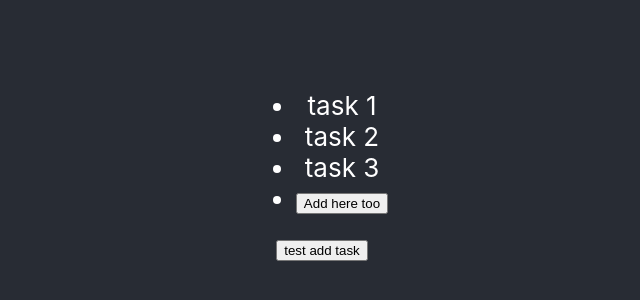
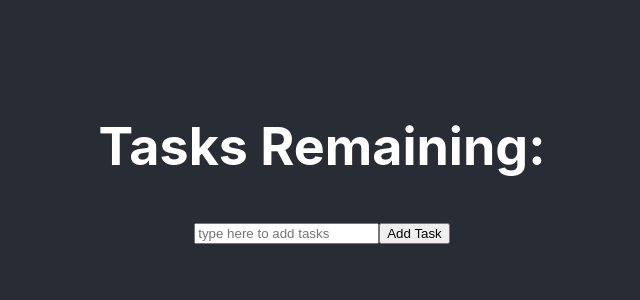
Before and after one commit to CodersforLearning/todo-app-react-Arithmetic-Overflow, a React (Create React App) app: page / in a window 1280 px wide. Shown: the part 238-538 px from the top of the page, without its empty margins (318-958 px from the left). Built offline with nearby package versions, Linux system fonts and the light colour scheme.

Commit message:
Made an addition panel

```diff
--- /dev/null
+++ b/src/components/AdditionPanel.jsx
@@ -0,0 +1,36 @@
+import React, { useState } from 'react';
+
+const AdditionPanel = ({ className, appendTask }) => {
+	const [taskTitle, setTaskTitle] = useState('');
+
+	const addTask = () => {
+		appendTask(taskTitle);
+		setTaskTitle('');
+	}
+
+	const addTaskOnEnter = event => {
+		if (event.keyCode === 13) {
+			// addTask();
+			appendTask(taskTitle);
+			setTaskTitle('');
+		}
+	}
+
+    return (
+        <span>
+        	<input
+        		type='text'
+        		placeholder='type here to add tasks'
+        		onKeyDown={event => addTaskOnEnter(event)}
+        		onChange={event => setTaskTitle(event.target.value)}
+        		value={taskTitle}
+        	/>
+
+        	<button onClick={addTask}>
+        		Add Task
+        	</button>
+        </span>
+    );
+};
+
+export default AdditionPanel;
--- a/src/components/TaskList.jsx
+++ b/src/components/TaskList.jsx
@@ -2,7 +2,7 @@ import React, { useState, useEffect } from 'react';
 
 import Task from './Task';
 
-const TaskList = ({ className, taskList, setTaskList }) => {
+const TaskList = ({ className, taskList }) => {
   const [tasks, setTasks] = useState(taskList);
 
   useEffect(
@@ -11,6 +11,11 @@ const TaskList = ({ className, taskList, setTaskList }) => {
   );
 
   return (
+    <div>
+      <h1>
+        Tasks Remaining:
+      </h1>
+
       <ul>
         {
           tasks.map(
@@ -20,16 +25,8 @@ const TaskList = ({ className, taskList, setTaskList }) => {
               </li>
           )
         }
-
-      <li key='second addition button'>
-        <button onClick={
-          () => setTaskList([...taskList, 'second test addition'])
-        }
-        >
-          Add here too
-        </button>
-      </li>
       </ul>
+    </div>
   );
 };
 
--- a/src/components/TaskPanel.jsx
+++ b/src/components/TaskPanel.jsx
@@ -1,23 +1,18 @@
 import React, { useState } from 'react';
 
 import TaskList from './TaskList';
+import AdditionPanel from './AdditionPanel';
 
 const TaskPanel = ({ className }) => {
-  const [testTasks, setTestTasks] =
-    useState(['task 1', 'task 2', 'task 3']);
+  const [taskList, setTaskList] =
+    useState([]);
+
+  const appendTask = newTask => setTaskList([...taskList, newTask]);
 
   return (
     <>
-      <TaskList taskList={testTasks} setTaskList={setTestTasks} />
-      <button
-        onClick={
-          () =>
-            setTestTasks(
-              [...testTasks, 'test addition'])
-        }
-      >
-        test add task
-      </button>
+      <TaskList taskList={taskList} />
+      <AdditionPanel appendTask={appendTask} />
     </>
   );
 };
```
Lines whose indentation alone changed are shown as unchanged.
